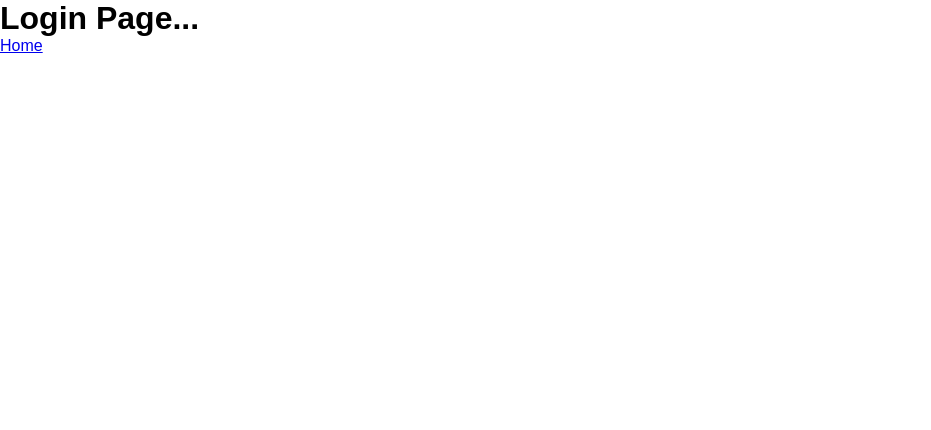
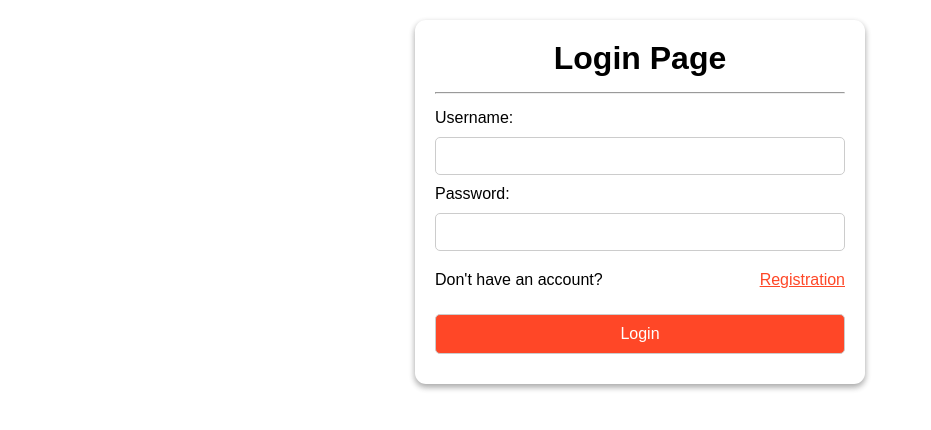
Before and after one commit to musarafhossain/Django-Authentication, a Django app: page /login/ in a window 1280 px wide. Shown: the top 430 px of the page, without its empty margins (0-931 px from the left). Run offline with Django 5.2, Linux system fonts and the light colour scheme.

Commit message:
complete login functionalities

```diff
--- a/main/user/templates/login.html
+++ b/main/user/templates/login.html
@@ -5,6 +5,43 @@
 {% endblock %}
 
 {% block content %}
-    <h1>Login Page...</h1>
-    <a href="{% url 'home' %}">Home</a>
+    <main class="main">
+        <div class="container">
+            <h1 class="">Login Page</h1>
+            <hr>
+            <form action="" method="post" novalidate>
+                {% csrf_token %}
+                {% for fm in form %}
+                    <div>
+                        {{ fm.label_tag }}
+                        {{ fm }}
+                        {% if fm.errors %}
+                            <div class="error">
+                                {{ fm.errors|striptags }}
+                            </div>
+                        {% endif %}
+                    </div>
+                {% endfor %}
+                {% if form.non_field_errors %}
+                    <div class="error">
+                        {% for error in form.non_field_errors %}
+                            {{ error }}
+                        {% endfor %}
+                    </div>
+                {% endif %}
+                <div class="link">
+                    <span>Don't have an account?</span>
+                    <a href="{% url 'register' %}">Registration</a>
+                </div>
+                {% if messages %}
+                    {% for message in messages %}
+                        <div class="{{ message.tags }}">
+                            {{ message }}
+                        </div>
+                    {% endfor %}
+                {% endif %}
+                <button type="submit">Login</button>
+            </form>
+        </div>
+    </main>
 {% endblock %}
--- a/main/user/templates/register.html
+++ b/main/user/templates/register.html
@@ -40,7 +40,7 @@
                         </div>
                     {% endfor %}
                 {% endif %}
-                <button type="submit">Submit</button>
+                <button type="submit">Registration</button>
             </form>
         </div>
     </main>
--- a/main/user/views.py
+++ b/main/user/views.py
@@ -1,15 +1,37 @@
 from django.shortcuts import render, redirect
 from .forms import RegistrationForm
+from django.contrib.auth.forms import AuthenticationForm
 from django.contrib import messages
+from django.contrib.auth import authenticate, login
 
 # Create your views here.
 def home_view(request):
     return render(request, 'home.html')
 
 def login_view(request):
-    return render(request, 'login.html')
+    if request.user.is_authenticated:
+        return redirect('home')
+    if request.method == 'POST':
+        fm = AuthenticationForm(request, request.POST)
+        if fm.is_valid():
+            username = fm.cleaned_data['username']
+            password = fm.cleaned_data['username']
+            user = authenticate(username=username, password=password)
+            if user is not None:
+                login(request, user)
+                messages.success(request, 'Logged in successfully !!')
+                return redirect('home')
+            else:
+                print("Login failed...")
+    else:
+        fm = AuthenticationForm()
+    return render(request, 'login.html', {
+        'form': fm
+    })
 
 def register_view(request):
+    if request.user.is_authenticated:
+        return redirect('home')
     if request.method == 'POST':
         fm = RegistrationForm(request.POST)
         if fm.is_valid():
```
